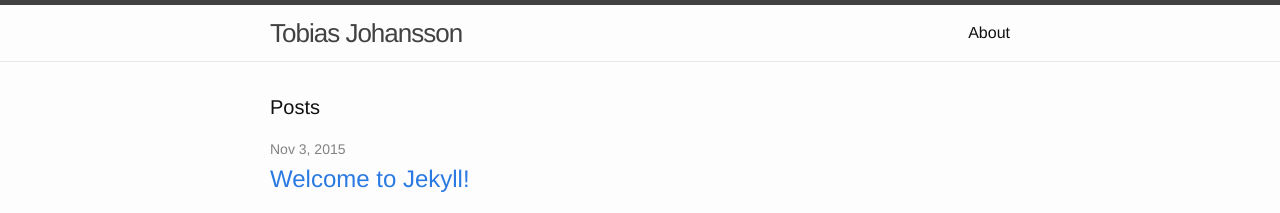
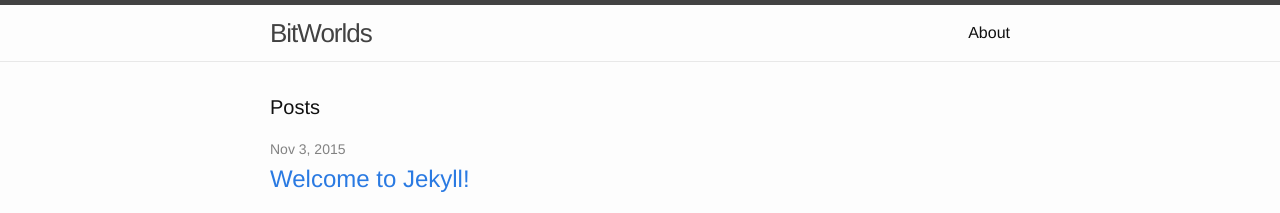
Before and after one commit to Toubic/tj22fe.github.io, a Jekyll site: the page built from index.html, in a window 1280 px wide. Shown: the top 213 px of the page. Built offline with Jekyll 4.4.1, drawn with Linux system fonts in a browser that asks for light colours; comment, search, counter and statistics services are not loaded.

Commit message:
annan sidtitel + kommentarsmojligheter

```diff
--- a/_includes/header.html
+++ b/_includes/header.html
@@ -2,7 +2,7 @@
 
   <div class="wrapper">
 
-    <a class="site-title" href="{{ site.baseurl }}/">{{ site.title }}</a>
+    <a class="site-title" href="{{ site.baseurl }}/">BitWorlds</a>
 
     <nav class="site-nav">
       <a href="#" class="menu-icon">
--- a/index.html
+++ b/index.html
@@ -17,7 +18,21 @@
       </li>
     {% endfor %}
   </ul>
+    {% if page.comments %}
+    <div id="disqus_thread"></div>
+    <script>
+        (function() {
+            var d = document, s = d.createElement('script');
 
+            s.src = '//bitworlds.disqus.com/embed.js';  // IMPORTANT: Replace EXAMPLE with your forum shortname!
+
+            s.setAttribute('data-timestamp', +new Date());
+            (d.head || d.body).appendChild(s);
+        })();
+    </script>
+    <script id="dsq-count-scr" src="//bitworlds.disqus.com/count.js" async></script>
+    <noscript>Please enable JavaScript to view the <a href="https://disqus.com/?ref_noscript" rel="nofollow">comments powered by Disqus.</a></noscript>
+    {% endif %}
   <p class="rss-subscribe">subscribe <a href="{{ "/feed.xml" | prepend: site.baseurl }}">via RSS</a></p>
 
 </div>
```
Also changed, not shown: other parts of index.html (+1 -0 lines).
